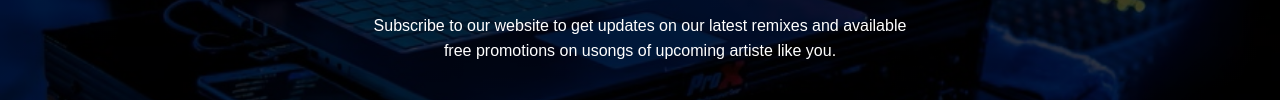
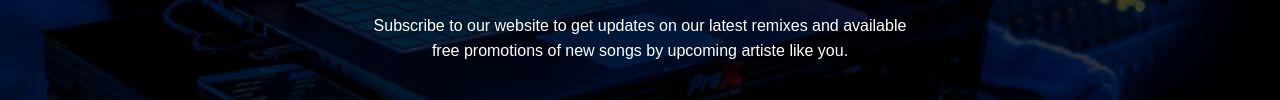
Before and after one commit to agentbenedict/hitel, a plain HTML site: page index.html in a window 1280 px wide. Shown: the part 398-498 px from the top of the page. Drawn offline with Linux system fonts and the light colour scheme.

Commit message:
Update index.html

```diff
--- a/index.html
+++ b/index.html
@@ -17,7 +17,7 @@
 
         <div class="content">
         <h1> DOWNLOAD YOUR SONGS</h1>
-        <p> Subscribe to our website to get updates on our latest remixes and available<br/> free promotions on usongs of upcoming artiste like you.</p>
+        <p> Subscribe to our website to get updates on our latest remixes and available<br/> free promotions of new songs by upcoming artiste like you.</p>
         <div>
         <button class="button"><span></span> LISTEN NOW</button>
         <button class="button"><span></span>SUBSCRIBE</button>
```
